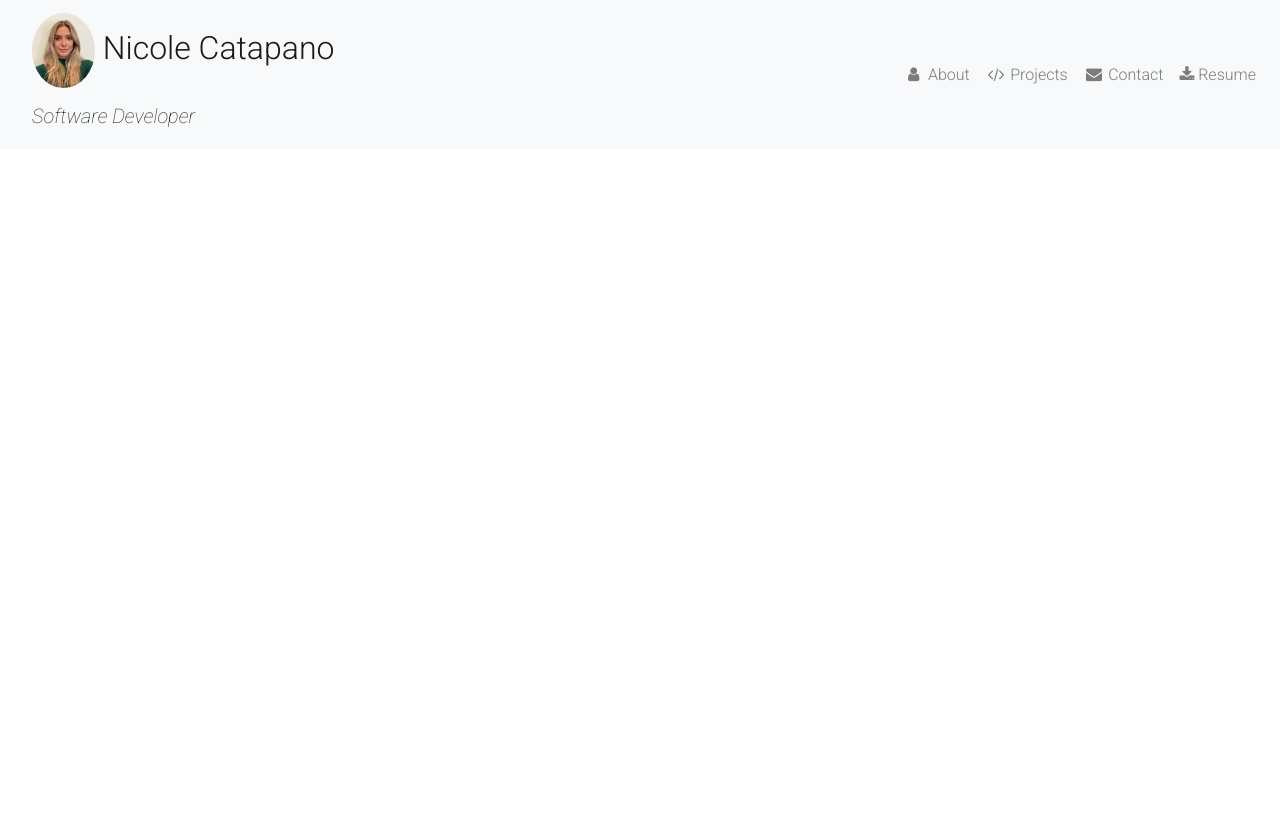
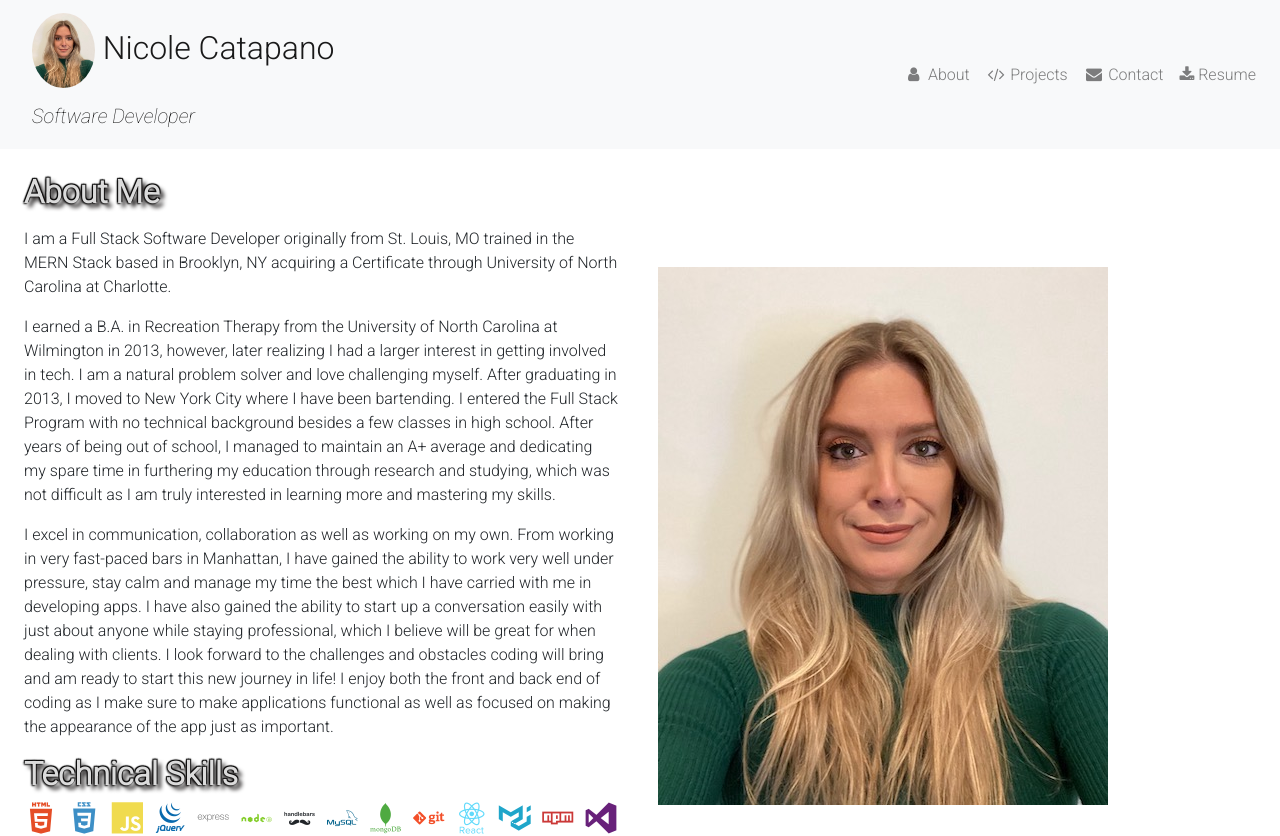
Before and after one commit to nsc9605/N.Cat_Portfolio, a React (Create React App) app: page / in a window 1280 px wide. Shown: the top 836 px of the page. Before the commit the page ends 800 px from the top, so only its background shows below. Built offline with nearby package versions, Linux system fonts and the light colour scheme; a web font is replaced by a local one.

Commit message:
fix first page when open

```diff
--- a/src/App.jsx
+++ b/src/App.jsx
@@ -15,7 +15,7 @@ function App() {
       <Router >
         <div>
           <Navtabs />
-            {/* <Route exact path="/" component={Home} /> */}
+            <Route exact path="/" component={About} />
             <Route exact path="/about" component={About} />
             <Route exact path="/projects" component={Portfolio} />
             <Route exact path="/contact" component={Contact} />
```
